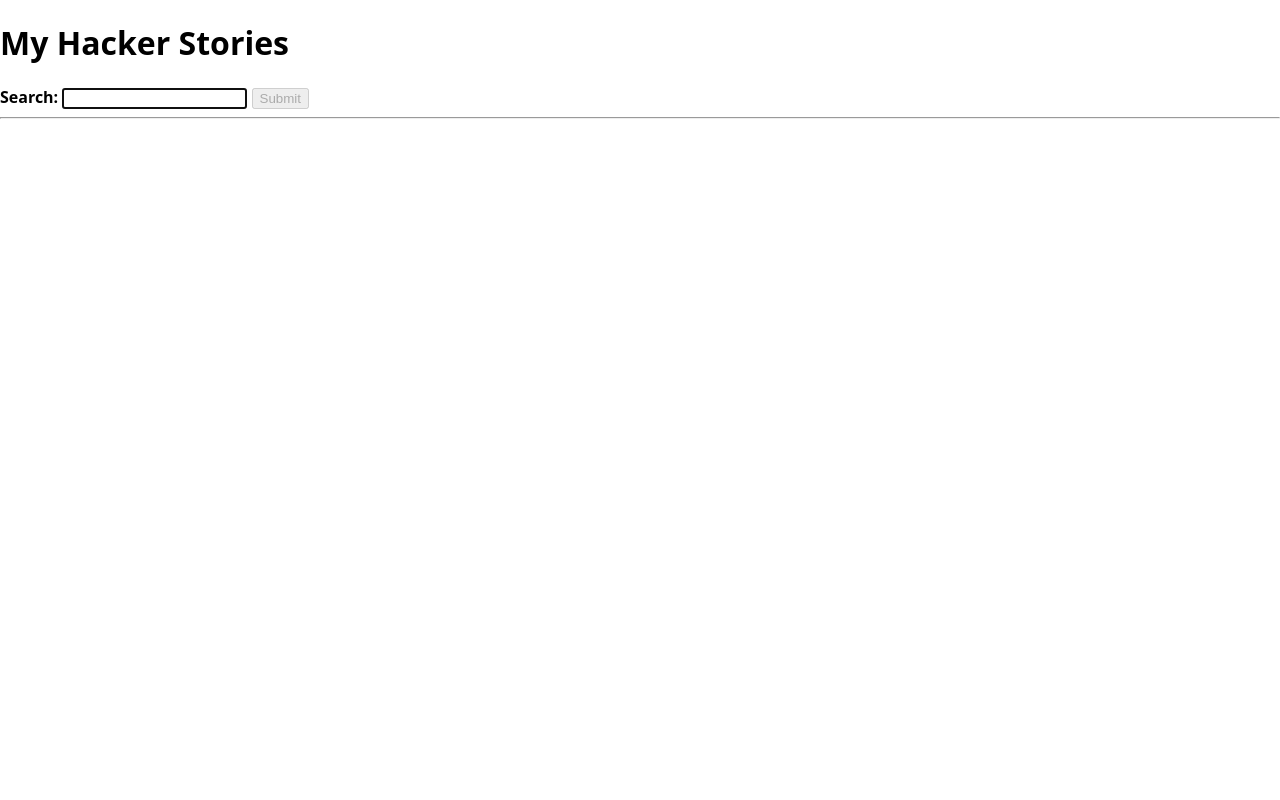
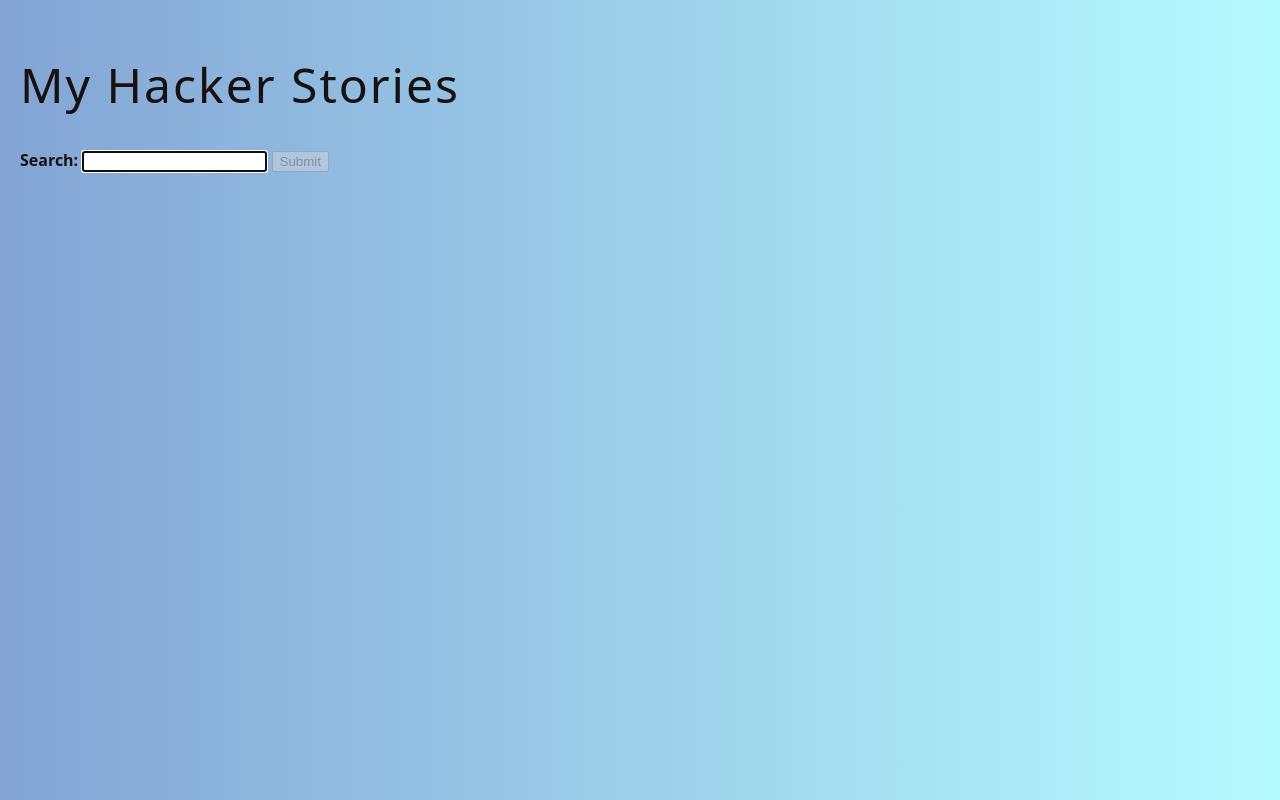
Before and after one commit to moylanm/hacker-stories, a React (Vite) app: page / in a window 1280 px wide. Shown: the top 800 px of the page. Built offline with nearby package versions, Linux system fonts and the light colour scheme.

Commit message:
add container and headline styling

```diff
--- /dev/null
+++ b/src/App.css
@@ -0,0 +1,15 @@
+.container {
+  height: 100vw;
+  padding: 20px;
+
+  background: #83a4d4; /* fallback for old browsers */
+  background: linear-gradient(to left, #b6fbff, #83a4d4);
+
+  color: #171212;
+}
+
+.headline-primary {
+  font-size: 48px;
+  font-weight: 300;
+  letter-spacing: 2px;
+}
--- a/src/App.tsx
+++ b/src/App.tsx
@@ -1,5 +1,7 @@
 import * as React from 'react';
 import axios from 'axios';
+
+import './App.css';
 
 const API_ENDPOINT = 'https://hn.algolia.com/api/v1/search?query=';
 
@@ -152,16 +154,14 @@ const App = () => {
   };
 
   return (
-    <div>
-      <h1>My Hacker Stories</h1>
+    <div className="container">
+      <h1 className="headline-primary">My Hacker Stories</h1>
 
       <SearchForm
         searchTerm={searchTerm}
         onSearchInput={handleSearchInput}
         onSearchSubmit={handlSearchSubmit}
       />
-
-      <hr />
 
       {stories.isError && <p>Something went wrong ...</p>}
 
```
